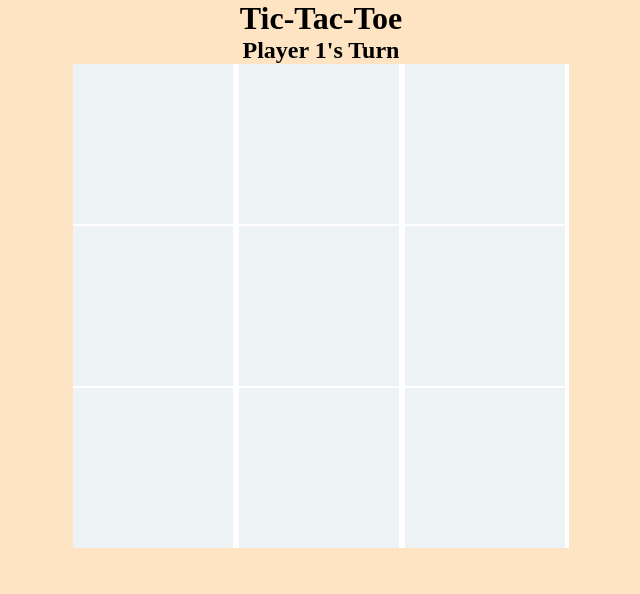
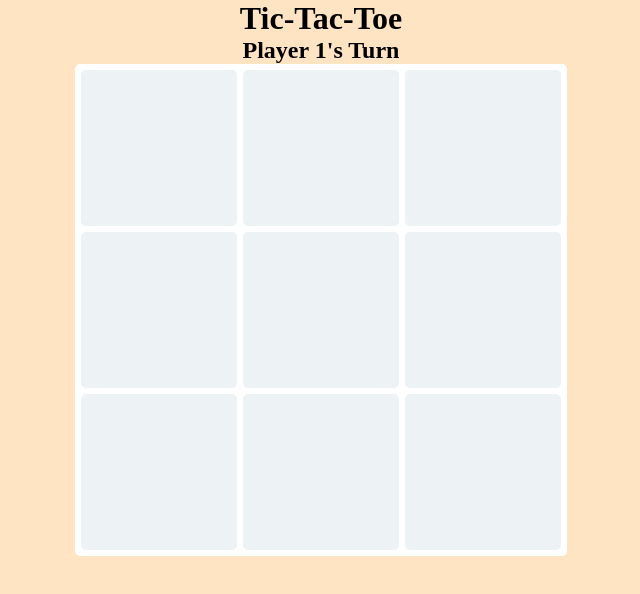
Before and after one commit to mrespicio/tic-tac-toe, a plain HTML site: page index.html in a window 1280 px wide. Shown: the whole page, without its empty margins (319-959 px from the left). Drawn offline with Linux system fonts and the light colour scheme.

Commit message:
make sq items flex items to center marks

```diff
--- a/style.css
+++ b/style.css
@@ -3,8 +3,11 @@
     padding: 0;
     border: 0;
     --dark-red: #D90429;
+    --mid-red: #F2495D;
     --mid-white: #EDF2F4;
+    --dark-white: #8D99AE;
     --dark-black: #2b2d42;
+    --mid-yellow: #FFE792;
 }
 h1, h2{
     text-align: center;
@@ -15,46 +18,32 @@ body{
     background-color: bisque;
 }
 #game-container{
-    /* width: 100%;
-    height: 100%; */
+    height: 30rem;
+    width: 30rem;
 
-
-    max-height: 31rem;
-    max-width: 31rem;
-
-    padding: 0;
+    padding: 0px;
     margin: 0 auto;
     display: grid;
     grid-template-columns: repeat(3, 1fr);
     grid-template-rows: repeat(3, 1fr);
     background-color: white;
-    gap: 2px;
-
-    align-items: center;
-    justify-content: center;
+    gap: 6px;
+    border: solid 6px white;
+    border-radius: 5px;
 }
 
 .sq-item{
-    /* border: solid 1px black; */
     background-color: var(--mid-white);
-
-    /* max-width: 10rem;
-    max-height: 10rem; */
-    height: 10rem;
-    width: 10rem;
-
-    display: block;
+    border-radius: 5px;
+    display: flex;
     margin: 0px;
-    padding: 0 auto;
-
-    text-align: center;
     align-items: center;
     justify-content: center;
 }
 
 
 .sq-item:hover{
-    background-color: lightblue;
+    background-color: var(--mid-yellow);
 }
 
 
@@ -62,8 +51,6 @@ body{
     font-family: 'Font Awesome 6 Free';
     font-size: 2rem;
     position: relative;
-    /* top: 30%; */
-    transform: translate(-50%, -50%);
     margin: 0;
     padding: 0;
 }
@@ -79,7 +66,6 @@ body{
 }
 
 
-
 #gameover{
     display: none;
     /* display: block; */
```
